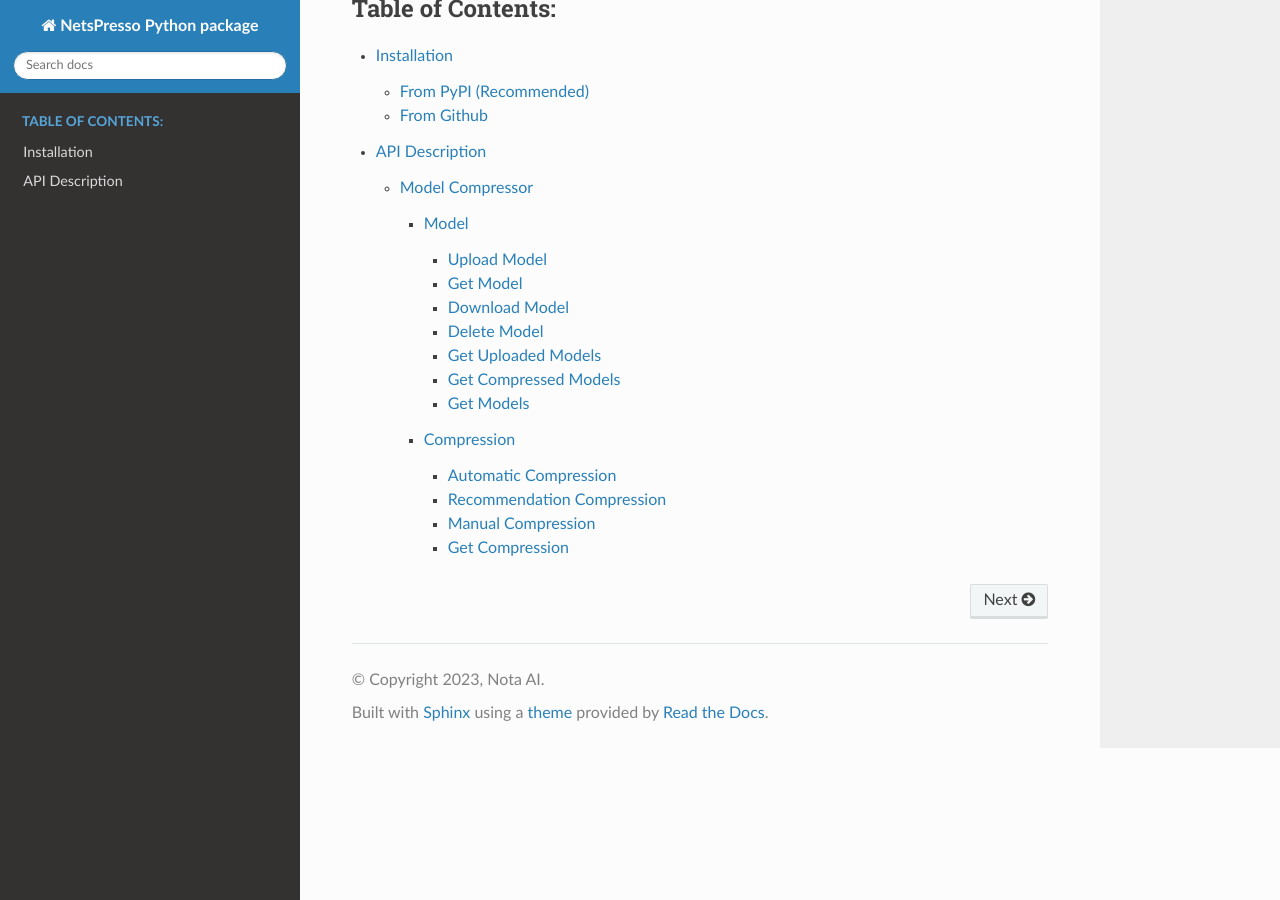
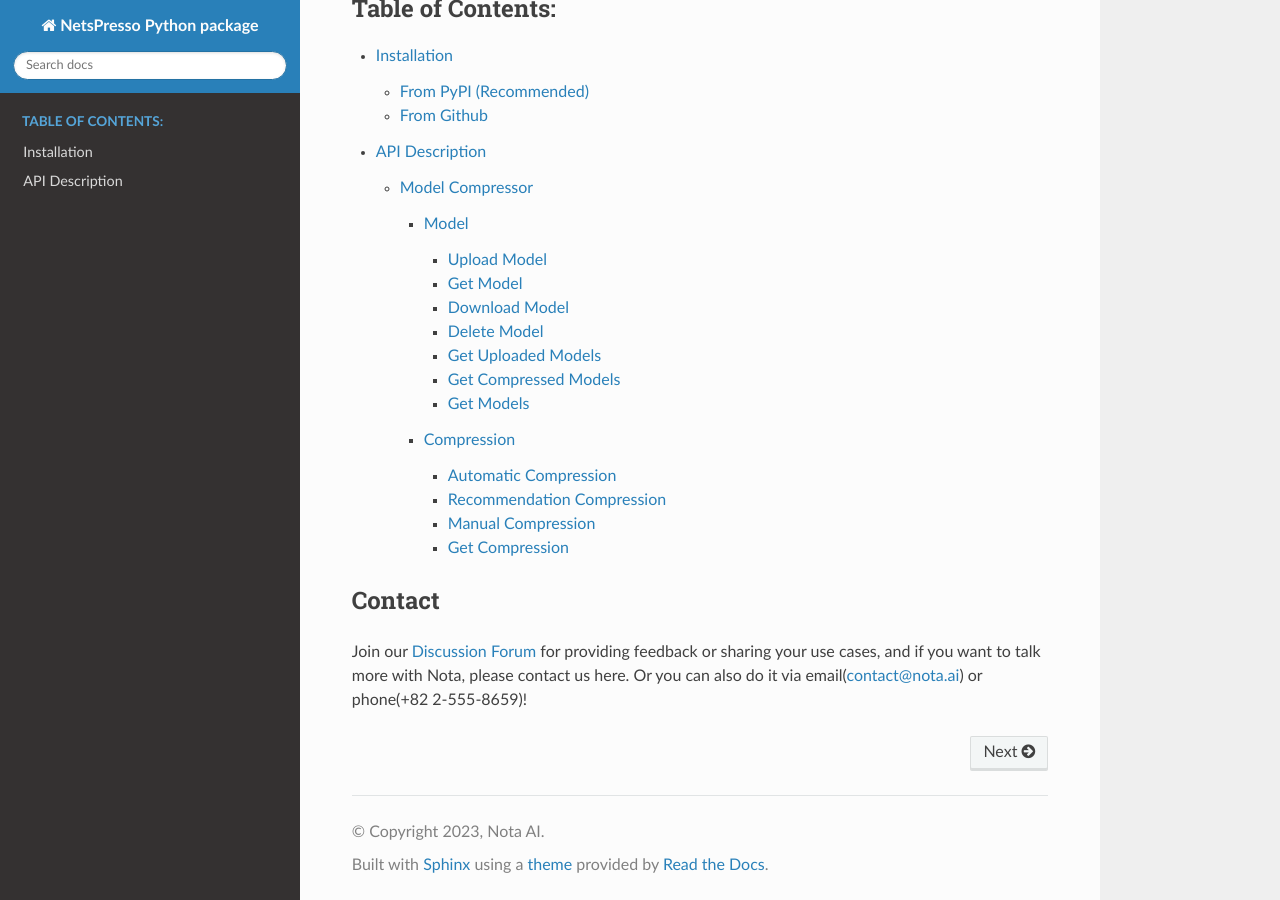
Before and after one commit to Nota-NetsPresso/netspresso-python-docs, a Sphinx documentation site: the page built from docs/source/index.rst, in a window 1280 px wide and 900 px high, scrolled down 648 px. Built offline with Sphinx 7.4.7 and the Read the Docs theme 2.0.0, drawn with Linux system fonts in a browser that asks for light colours; formulas are drawn with MathJax 3.

Commit message:
add compression method detail & contact (#7)

```diff
--- a/docs/source/index.rst
+++ b/docs/source/index.rst
@@ -45,3 +45,13 @@ Learn how to install and use the NetsPresso Python package.
 
    installation
    description
+
+
+
+Contact
+~~~~~~~
+Join our `Discussion Forum`_ for providing feedback or sharing your use cases, and if you want to talk more with Nota, please contact us here.
+Or you can also do it via email(`contact@nota.ai`_) or phone(+82 2-555-8659)!
+
+.. _Discussion Forum : https://github.com/orgs/Nota-NetsPresso/discussions
+.. _contact@nota.ai : contact@nota.ai
```
Also changed, not shown: docs/source/description/api/compression/manual_compression.rst (+21 -12 lines), 8 other files.
